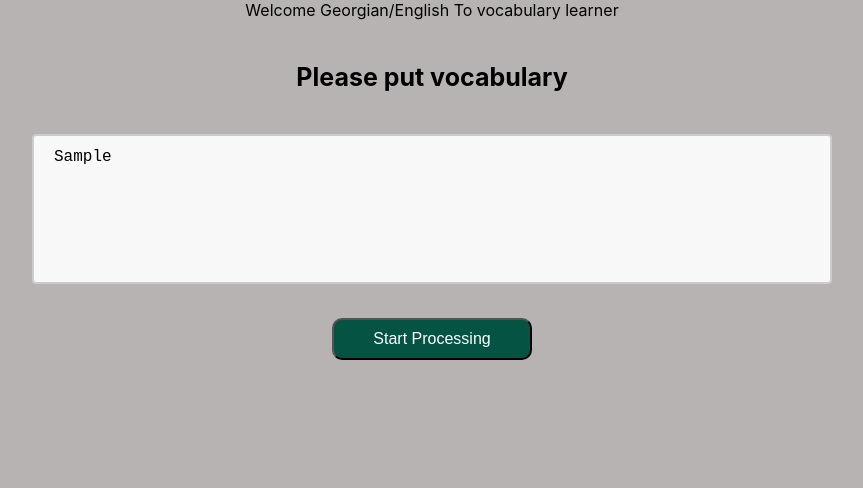
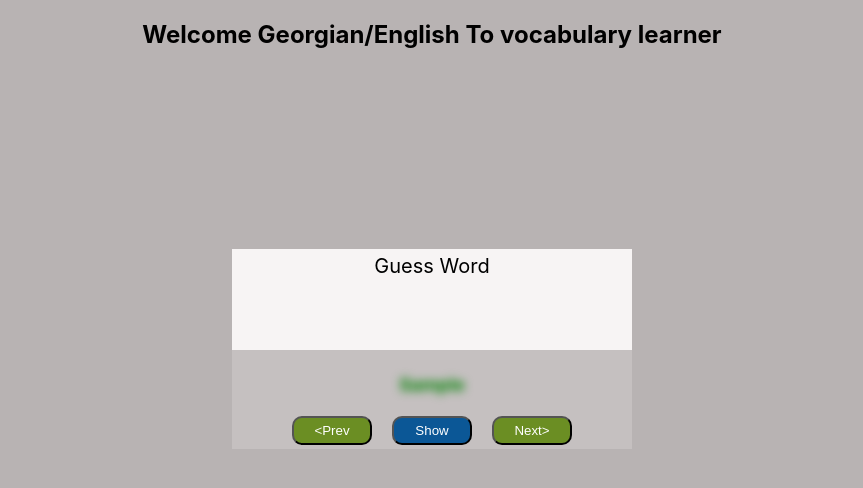
Before and after one commit to Gujejiani/English-Learner, a React (Create React App) app: page / in a window 1280 px wide. Both pictures are taken after typing "Sample" into the empty fields and a click on the button "Start Processing". Shown: the top 488 px of the page, without its empty margins (208-1071 px from the left). Built offline with nearby package versions, Linux system fonts and the light colour scheme.

Commit message:
main functionality added

```diff
--- a/src/App.tsx
+++ b/src/App.tsx
@@ -1,17 +1,52 @@
-import React from 'react';
+import React, {useState} from 'react';
 import './App.css';
 import VocabularyForm from './components/vocabularyForm/vocabularyForm';
+import GuessWords from './components/guessWords/guessWords';
+
 function App() {
+  const [data, setData] = useState<Array<string>>([])
+  const [word, setWord] = useState<{question: string, answer: string}>({question: '', answer: ''})
+  const [index,  setIndex] = useState<number>(0)
 
-  const processData = (data: string)=>{
-    console.log(String(data))
-      console.log(String(data).split('–'))
+
+  const processData = (words: string)=>{
+      if(words){
+        const splitted = words.split('\n').filter(text=> text)
+        setData(splitted)
+        console.log(data)
+        console.log(splitted[index].split('–'))
+        const firstWord: Array<string> = splitted[0].split('–')
+        setWord({
+          question: firstWord[1],
+          answer: firstWord[0]
+        })
+      }
+
   }
+
+  const changeWord  = (direction: string)=>{
+    let currentIndex = index
+    if(direction  ==="Next"){
+      currentIndex++;
+    }else{
+      currentIndex--
+    }
+    const currentWord = data[currentIndex].split('–')
+    setWord({
+      question: currentWord[1],
+      answer: currentWord[0]
+    })
+    setIndex(currentIndex)
+  }
+
   return (
     <div className="App">
-      Welcome Georgian/English To vocabulary learner
+     <h2> Welcome Georgian/English To vocabulary learner </h2>
+      {
+        data.length ?  <GuessWords onChangeWord={changeWord} word={word} /> : <VocabularyForm processData={processData} />
+      }
 
-      <VocabularyForm processData={processData} />
+
     </div>
   );
 }
--- /dev/null
+++ b/src/components/guessWords/guessWords.module.css
@@ -0,0 +1,71 @@
+
+.card{
+    background-color: #f5eeee;
+    max-width: 400px;
+    margin: auto;
+    max-height: 300px;
+    height: 200px;
+    border-radius: 10px;
+    display: flex;
+    flex-direction: column;
+    margin-top: 200px;
+}
+.card__question{
+flex: 1;
+background-color: rgb(247, 244, 244);
+padding: 5px;
+display: flex;
+flex-direction: column;
+}
+.card__title{
+font-size: 20px;
+}
+.card__word{
+font-size: 18px;
+color: green;
+font-weight: bold;
+margin-top: 10px;
+}
+.card__answer{
+flex: 1;
+background-color: rgb(197, 192, 192);
+display: flex;
+justify-content: center;
+align-items: center;
+flex-direction: column;
+padding: 4px;
+}
+.card__translate{
+flex: 1;
+font-size: 18px;
+opacity: 1;
+color: green;
+font-weight: bold;
+filter: blur(5px);
+transition: all 0.5s ease-in;
+margin-top: 20px;
+
+}
+.card__nav{
+    display: flex;
+
+    width: 100%;
+    justify-content: space-around;
+    max-width: 300px;
+}
+.card__button{
+    padding: 5px;
+    border-radius: 10px;
+    outline: none;
+    width: 80px;
+    cursor: pointer;
+    background-color: olivedrab;
+    color: #fff;
+
+}
+.button__show{
+    background-color: rgb(11, 87, 150);
+}
+.card__show{
+    filter: blur(0);
+}
--- /dev/null
+++ b/src/components/guessWords/guessWords.tsx
@@ -0,0 +1,45 @@
+import React, {useState} from 'react'
+import styles from './guessWords.module.css'
+const GuessWords: React.FC<{word: {question: string, answer: string},  onChangeWord: (direction: string)=>void}>  = (props)  => {
+    const [show, setShow] = useState<boolean>(false)
+
+    const showHandler = ()=>{
+        setShow((current)=>{
+            return !current
+        })
+    }
+    const nextHandler =()=>{
+        setShow(false)
+        props.onChangeWord('Next')
+
+    }
+    const prevHandler = ()=>{
+        setShow(false)
+        props.onChangeWord('Prev')
+
+    }
+    return <div className={styles.card} >
+
+        <div className={styles.card__question} >
+            <label  className={styles.card__title} >Guess Word</label>
+            <label  className={styles.card__word} >{props.word.question}</label>
+        </div>
+        <div className={styles.card__answer} >
+        <label  className={`${styles.card__translate} ${show?  styles.card__show: ''}`} >{props.word.answer}</label>
+
+        <div  className={styles.card__nav} >
+                <button onClick={prevHandler} className={styles.card__button } >{ '<Prev'}</button>
+                <button onClick={showHandler} className={ `${styles.card__button} ${styles.button__show}`} >Show</button>
+                <button onClick={nextHandler} className={styles.card__button} >{ 'Next>'}</button>
+
+             </div>
+        </div>
+
+
+    </div>
+
+
+}
+
+
+export default GuessWords
--- a/src/components/vocabularyForm/vocabularyForm.module.css
+++ b/src/components/vocabularyForm/vocabularyForm.module.css
@@ -12,7 +12,7 @@
 .form__input{
     max-width: 800px;
     width: 1000px;
-    height: 150px;
+    height: 250px;
     padding: 12px 20px;
     box-sizing: border-box;
     border: 2px solid #ccc;
--- a/src/components/vocabularyForm/vocabularyForm.tsx
+++ b/src/components/vocabularyForm/vocabularyForm.tsx
@@ -1,12 +1,26 @@
 import  styles from './vocabularyForm.module.css'
-import  React, {useRef} from 'react'
+import  React, {useRef, useState} from 'react'
  const VocabularyForm: React.FC<{processData: (data: string)=> void}> = (props)=>{
     const textAreaInput = useRef<HTMLTextAreaElement>(null)
+    const [buttonInfo, setButtonInfo]  = useState<{text: string, disable: boolean}>({
+        text: "Start Processing",
+        disable: false
+    })
+
     const submitHandler =(e: React.FormEvent)=>{
         e.preventDefault()
-        if(textAreaInput.current?.value){
-            props.processData(textAreaInput.current?.value)
-        }
+
+            setButtonInfo({
+                text: "Processing...",
+                disable: true
+            })
+            setTimeout(()=>{
+                if(textAreaInput.current?.value){
+                props.processData(textAreaInput.current?.value)
+            }
+            }, 2000)
+
+
         console.log(textAreaInput.current?.value)
 
     }
@@ -16,7 +30,7 @@ import  React, {useRef} from 'react'
 
     <textarea ref={textAreaInput} className={styles.form__input}  />
 
-    <button  className={styles.form__button} type="submit" > Start Processing</button>
+    <button disabled={buttonInfo.disable} className={styles.form__button} type="submit" > {buttonInfo.text}</button>
     </form>)
 }
 
```
